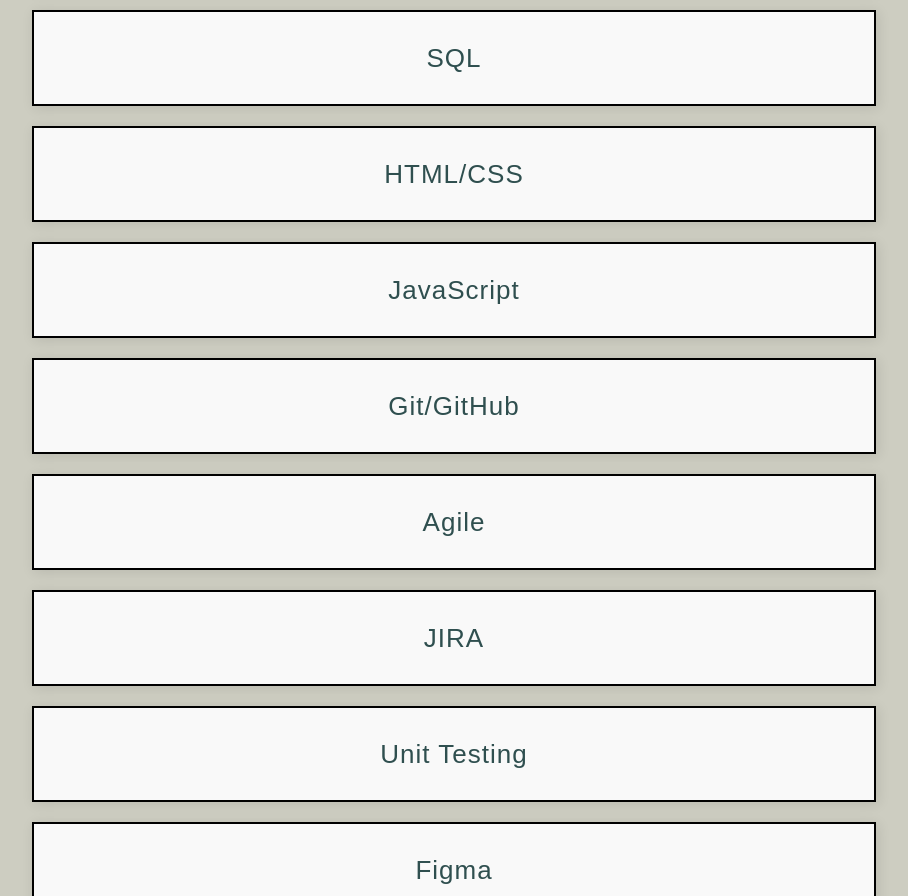
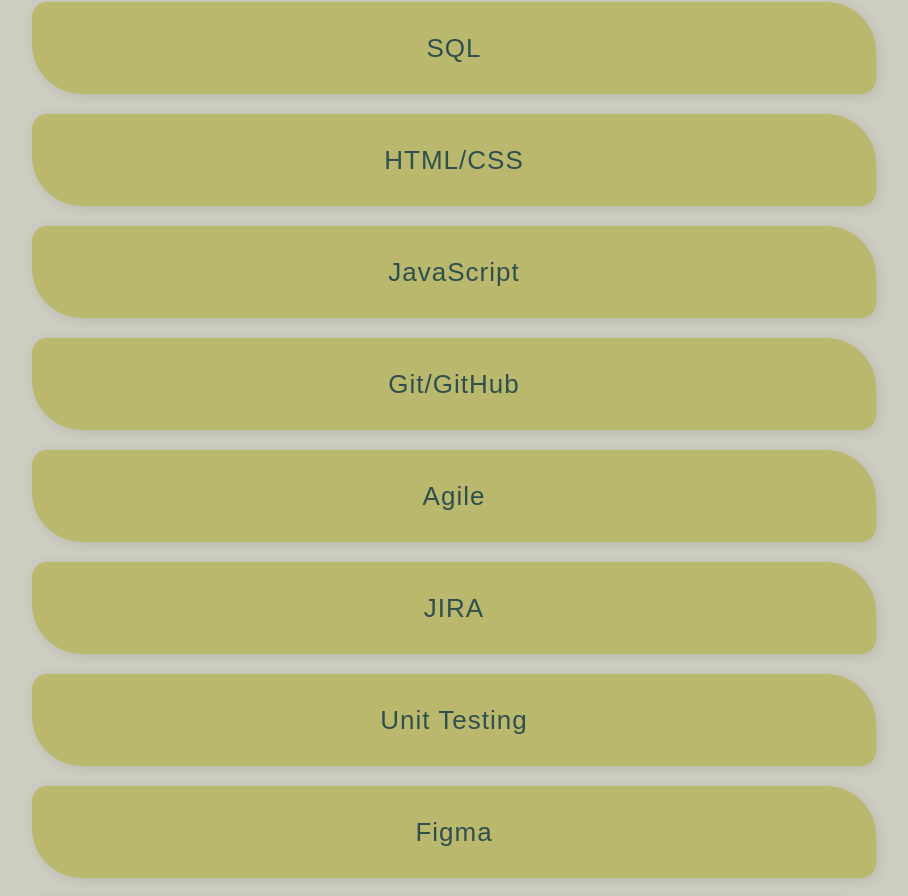
Before and after one commit to isajjad1246/isajjad1246.github.io, a React (Create React App) app: page / in a window 1280 px wide. Shown: the part 3735-4631 px from the top of the page, without its empty margins (186-1094 px from the left). Built offline with nearby package versions, Linux system fonts and the light colour scheme.

Commit message:
adding overlay affect to skills section

```diff
--- a/src/pages/Experience.css
+++ b/src/pages/Experience.css
@@ -1,11 +1,37 @@
 .box{
     border: 2px solid black;
+    border-radius: 15px 50px;
     padding: 20px;
     margin: 20px;
     text-align: center;
     font-family: 'Arial', sans-serif;
     background-color: #f9f9f9;
     box-shadow: 2px 2px 12px rgba(0,0,0,0.1);
+}
+
+.skill_box{
+    border-radius: 15px 50px;
+    padding: 20px;
+    margin: 20px;
+    text-align: center;
+    font-family: 'Arial', sans-serif;
+    background-color: #bab86c;
+    box-shadow: 2px 2px 12px rgba(0,0,0,0.1);
+    position: relative;
+}
+.skill_box:after{
+    content:'\A';
+    position:absolute;
+    width:100%; height:100%;
+    top:0; left:0;
+    border-radius: 15px 50px;
+    background:rgba(139, 141, 138, 0.6);
+    opacity:0;
+    transition: all 0.5s;
+    -webkit-transition: all 0.5s;
+}
+.skill_box:hover:after {
+    opacity: 1;
 }
 
 .card-wrapper {
--- a/src/pages/Experience.js
+++ b/src/pages/Experience.js
@@ -82,17 +82,17 @@ function Experience() {
 
       <div>
         <h2 align='center'>Technical Skills:</h2>
-        <div class='box'>Python</div>
-        <div class='box'>Java</div>
-        <div class='box'>SQL</div>
-        <div class='box'>HTML/CSS</div>
-        <div class='box'>JavaScript</div>
-        <div class='box'>Git/GitHub</div>
-        <div class='box'>Agile</div>
-        <div class='box'>JIRA</div>
-        <div class='box'>Unit Testing</div>
-        <div class='box'>Figma</div>
-        <div class='box'>Quartz</div>
+        <div class='skill_box'>Python</div>
+        <div class='skill_box'>Java</div>
+        <div class='skill_box'>SQL</div>
+        <div class='skill_box'>HTML/CSS</div>
+        <div class='skill_box'>JavaScript</div>
+        <div class='skill_box'>Git/GitHub</div>
+        <div class='skill_box'>Agile</div>
+        <div class='skill_box'>JIRA</div>
+        <div class='skill_box'>Unit Testing</div>
+        <div class='skill_box'>Figma</div>
+        <div class='skill_box'>Quartz</div>
 
 
       </div>
```
